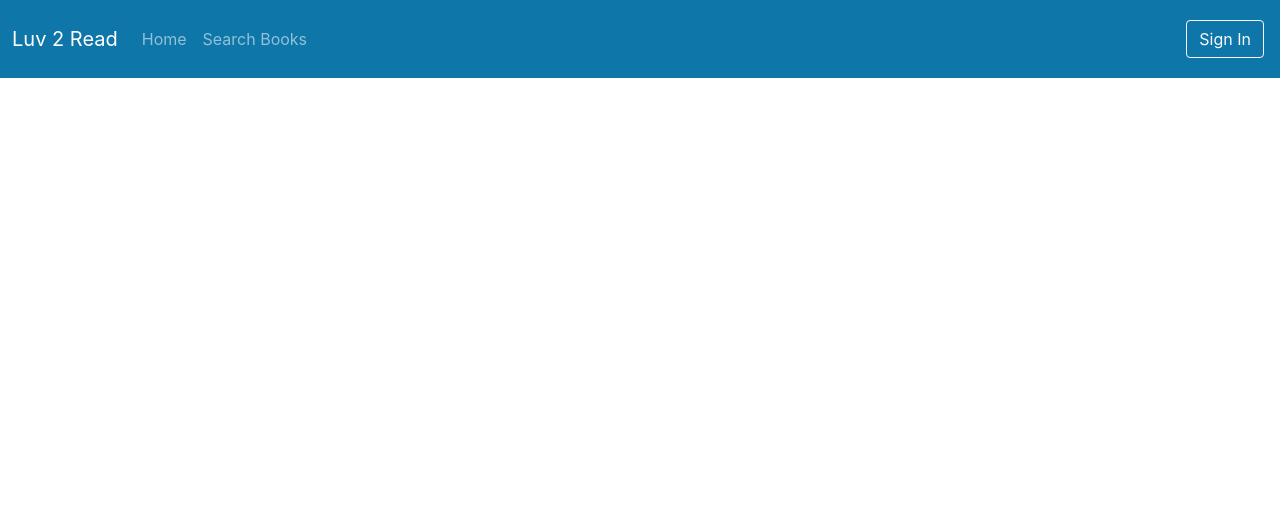
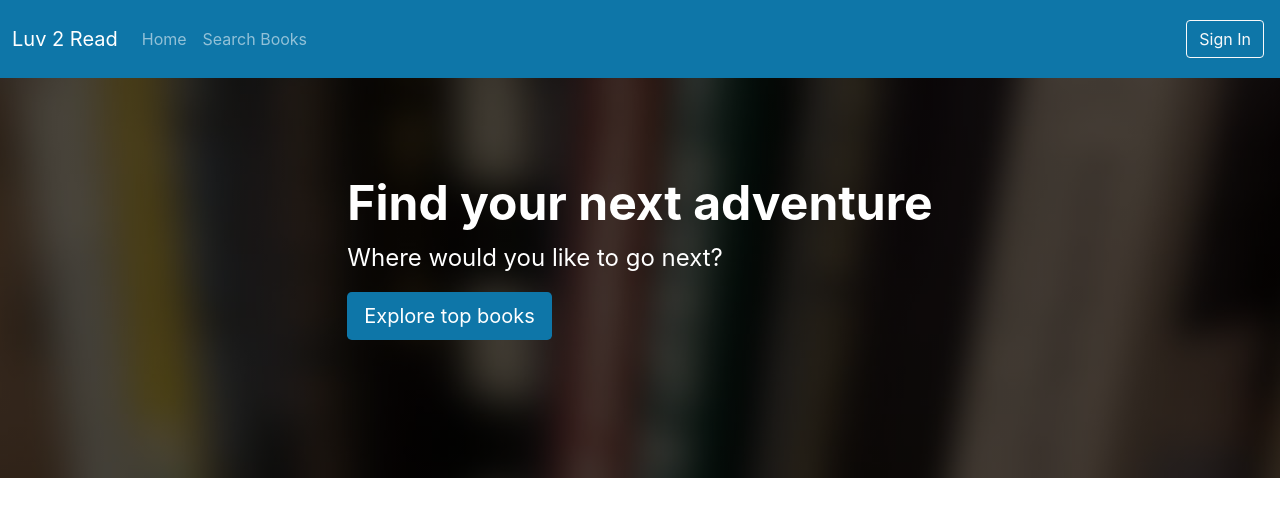
Before and after one commit to ItzhakLevy1/Library-app, a React (Create React App) app: page / in a window 1280 px wide. Shown: the top 516 px of the page. Built offline with nearby package versions, Linux system fonts and the light colour scheme.

Commit message:
Explore top books component

```diff
--- a/src/App.tsx
+++ b/src/App.tsx
@@ -1,10 +1,14 @@
 import React from "react";
 import "./App.css";
 import { Navbar } from "./layouts/NavbarAndFooter/Navbar";
+import { ExplorTopBooks } from "./layouts/HomePage/ExploreTopBook";
 
 function App() {
   return (
-    <Navbar/>
+    <div>
+      <Navbar />
+      <ExplorTopBooks />
+    </div>
   );
 }
 
--- /dev/null
+++ b/src/layouts/HomePage/ExploreTopBook.tsx
@@ -0,0 +1,21 @@
+import React from "react";
+
+export const ExplorTopBooks = () => {
+  return (
+    <div className="p-5 mb-4 bg-dark header">
+      <div className="container-fluid py-5 text-white d-flex justify-content-center align-items-center">
+        <div>
+          <h1 className="display-5 fw-bold">Find your next adventure</h1>
+          <p className="col-mb-8 fs-4">Where would you like to go next?</p>
+          <a
+            type="buttob"
+            className="btn main-color btn-lg text-white"
+            href="#"
+          >
+            Explore top books
+          </a>
+        </div>
+      </div>
+    </div>
+  );
+};
```
